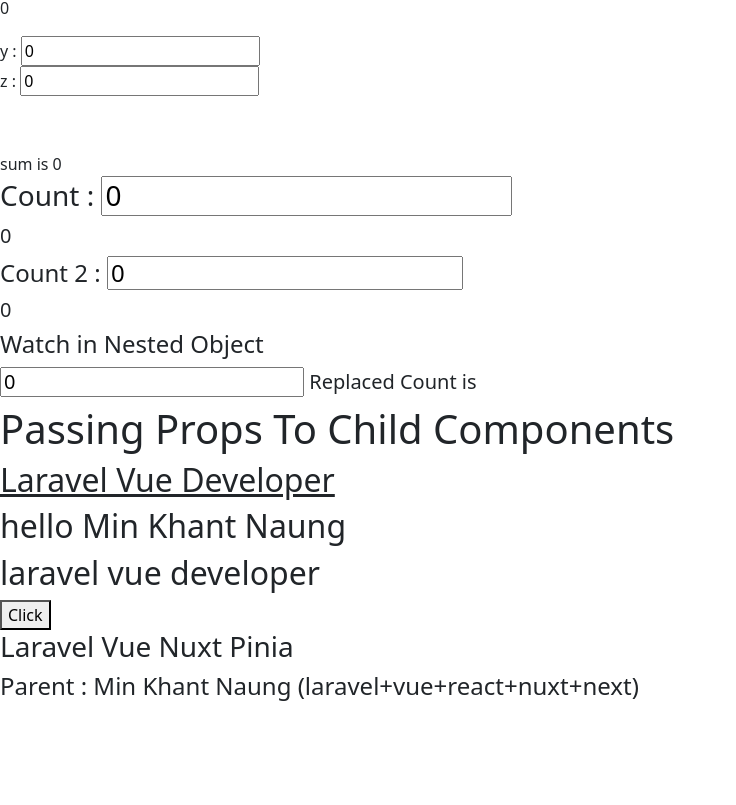
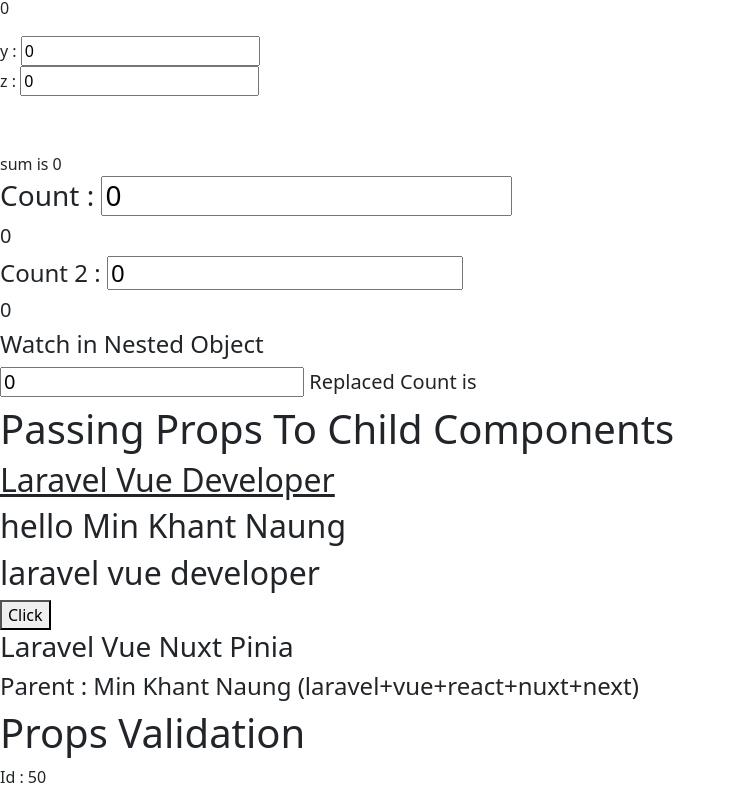
Before and after one commit to MinKhantNaung/learn_vue3_composition_api, a Vue app in the folder 1_vue_composition_api_and_pinia/: page / in a window 1280 px wide. Shown: the part 3362-4167 px from the top of the page, without its empty margins (0-736 px from the left). Before the commit the page ends 4071 px from the top, so only its background shows below. Built offline with nearby package versions, Linux system fonts and the light colour scheme.

Commit message:
props validation

```diff
--- /dev/null
+++ b/1_vue_composition_api_and_pinia/src/components/PropValidate.vue
@@ -0,0 +1,27 @@
+<template>
+    <div>
+        <h1>Props Validation</h1>
+        <p>Id : {{ id }}</p>
+    </div>
+</template>
+
+<script setup>
+    const props = defineProps({
+        id: [String, Number],
+        title: {
+            type: String,
+            required: true,
+        },
+        obj1: {
+            type: Object,
+            default(rowProps) {
+                return {message: 'hello'}
+            }
+        },
+        paragraph: {
+            validator(value) {
+                return ['success', 'warning', 'danger'].includes(value)
+            }
+        }
+    })
+</script>
--- a/1_vue_composition_api_and_pinia/src/views/HomeView.vue
+++ b/1_vue_composition_api_and_pinia/src/views/HomeView.vue
@@ -6,6 +6,7 @@
 import TemplateSyntax from "../components/TemplateSyntax.vue";
 import WatcherComponent from "../components/WatcherComponent.vue";
 import SinglePost from "../components/SinglePost.vue";
+import PropValidate from "../components/PropValidate.vue";
 
 onBeforeMount(() => {
     console.log('before mount')
@@ -56,5 +57,6 @@
     <FormInput />
     <WatcherComponent />
     <SinglePost title="Laravel Vue Developer" postNum="50" :postTitle="postTitle" :postObj="postObj" />
+    <PropValidate :id="50" title="Laravel vue nuxt react next" :obj1="postObj" paragraph="hello" />
   </div>
 </template>
```
